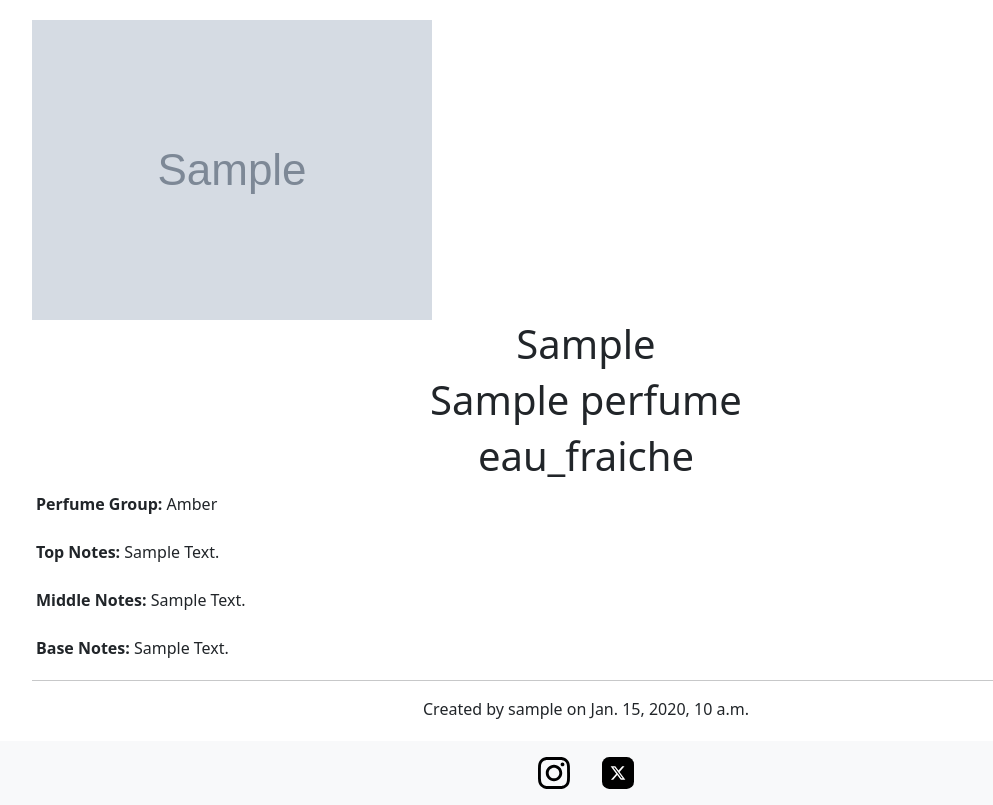
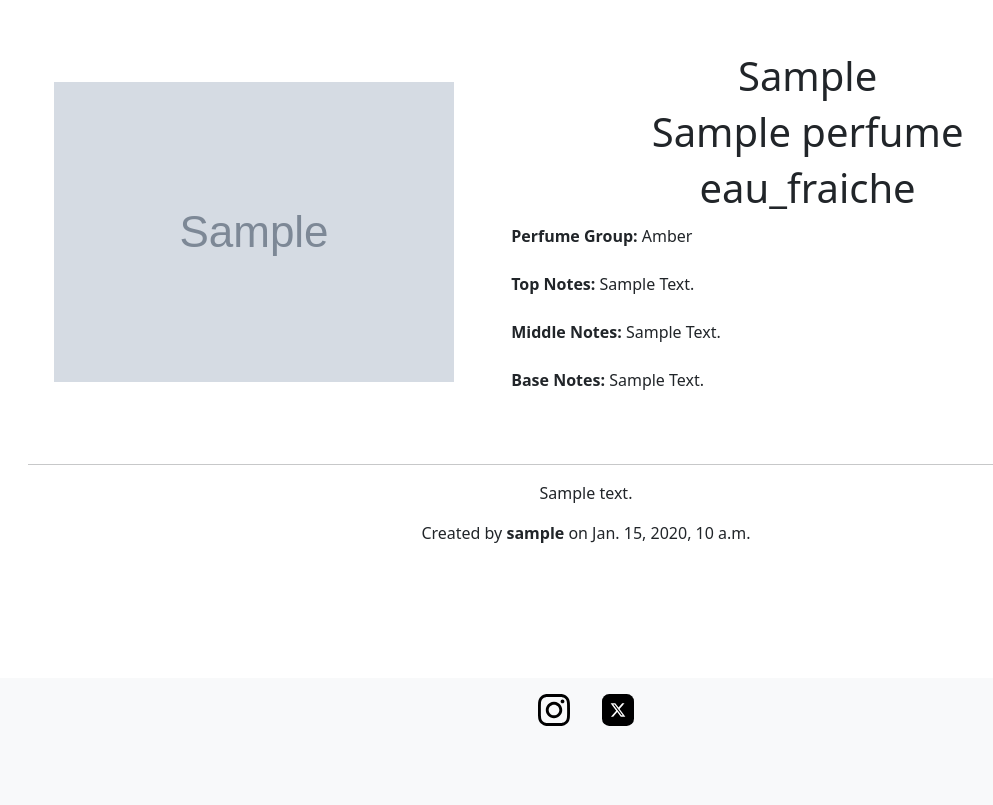
Before and after one commit to AleksandarJavorovic/scentric, a Django app: page /1/ in a window 1280 px wide. Shown: the part 58-863 px from the top of the page, without its empty margins (54-1047 px from the left). After the commit the page ends 784 px from the top, so only its background shows below. Run offline with Django 4.2, Linux system fonts and the light colour scheme; tables that the repository leaves empty hold one stand-in row (values such as "Sample post"); grey boxes marked "Sample" are stand-in pictures; some libraries are stand-ins or nearby versions.

Commit message:
update styles of perfume_detail template

```diff
--- a/perfume_review/templates/perfume_review/perfume_detail.html
+++ b/perfume_review/templates/perfume_review/perfume_detail.html
@@ -4,9 +4,9 @@
 
 {% block content %}
     <div class="container">
-        <div class="recipe-info mt-3 p-1">
-            <div class="recipe-img">
-                <img src="{{ perfume.image.url }}" alt="{{ perfume.image_alt }}" class="perfume-picture">
+        <div class="perfume-info mt-3 p-1">
+            <div class="perfume-img">
+                <img src="{{ perfume.image.url }}" alt="{{ perfume.image_alt }}" class="img-fluid">
             </div>
             <div class="perfume-detail">
                 <h1 class="text-center">{{ perfume.perfume_brand }}</h1>
@@ -16,11 +16,9 @@
                 <p class="p-1"><strong>Top Notes: </strong> {{ perfume.top_notes|title }}</p>
                 <p class="p-1"><strong>Middle Notes: </strong> {{ perfume.middle_notes|title }}</p>
                 <p class="p-1"><strong>Base Notes: </strong> {{ perfume.base_notes|title }}</p>
-                <hr>
-                <p class="text-center">Created by {{perfume.user}} on {{perfume.created_on}}</p>
 
 
-                {% if request.user == recipe.user %}
+                {% if request.user == perfume.user %}
                     <div class="text-center">
                         <a href="" class="btn btn-dark w-25">Edit</a>
                         <a href="" class="btn btn-dark w-25">Delete</a>
@@ -28,5 +26,10 @@
                 {% endif %}
             </div>
         </div>
+        <hr>
+        <div>
+            <p class="text-center">{{ perfume.description|safe }}</p>
+            <p class="text-center">Created by <strong>{{perfume.user}}</strong> on {{perfume.created_on}}</p>
+        </div>
     </div>
 {% endblock %}
--- a/static/css/base.css
+++ b/static/css/base.css
@@ -45,3 +45,36 @@ footer {
 .perfumes:hover {
     cursor: pointer;
 }
+
+.perfume-info {
+    display: flex;
+    flex-direction: column;
+    justify-content: center;
+}
+
+.perfume-img {
+    display: flex;
+    justify-content: center;
+    align-items: center;
+}
+
+.perfume-picture {
+    width: 100%;
+    height: auto;
+}
+
+@media screen and (min-width: 62.5em) {
+    .perfume-info {
+        flex-direction: row;
+    }
+
+    .perfume-img {
+        width: 40%;
+        margin: 0 auto;
+    }
+
+    .perfume-detail {
+        width: 60%;
+        padding: 2rem;
+    }
+}
```
